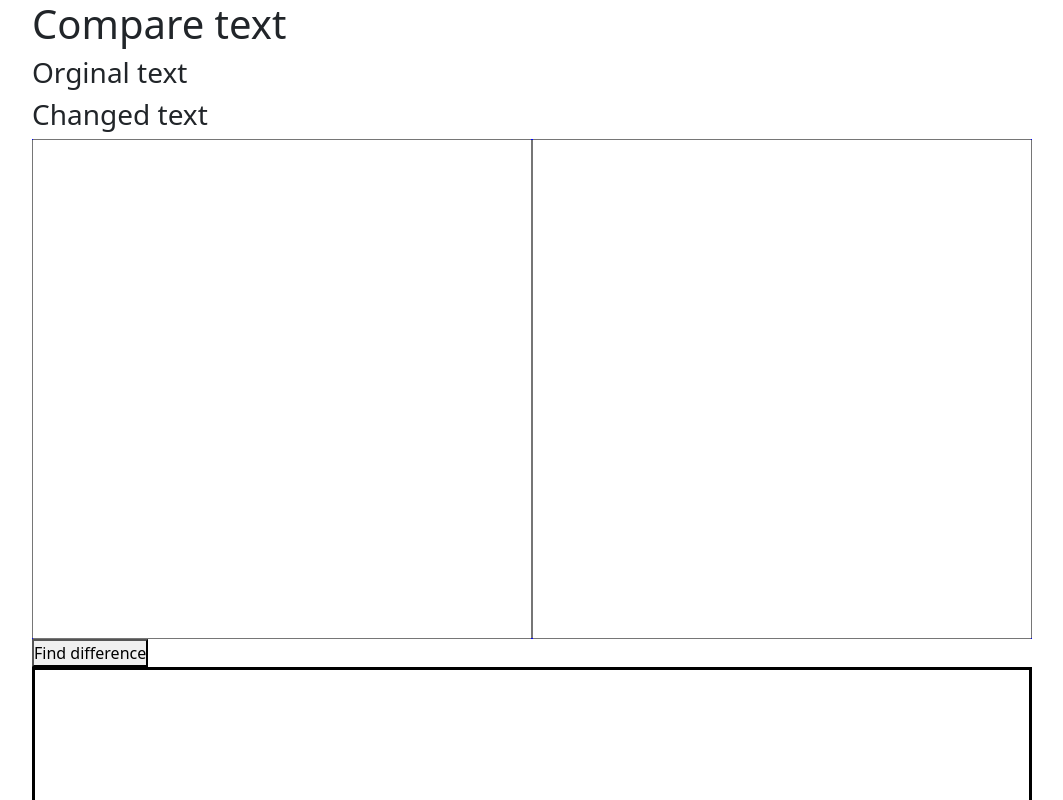
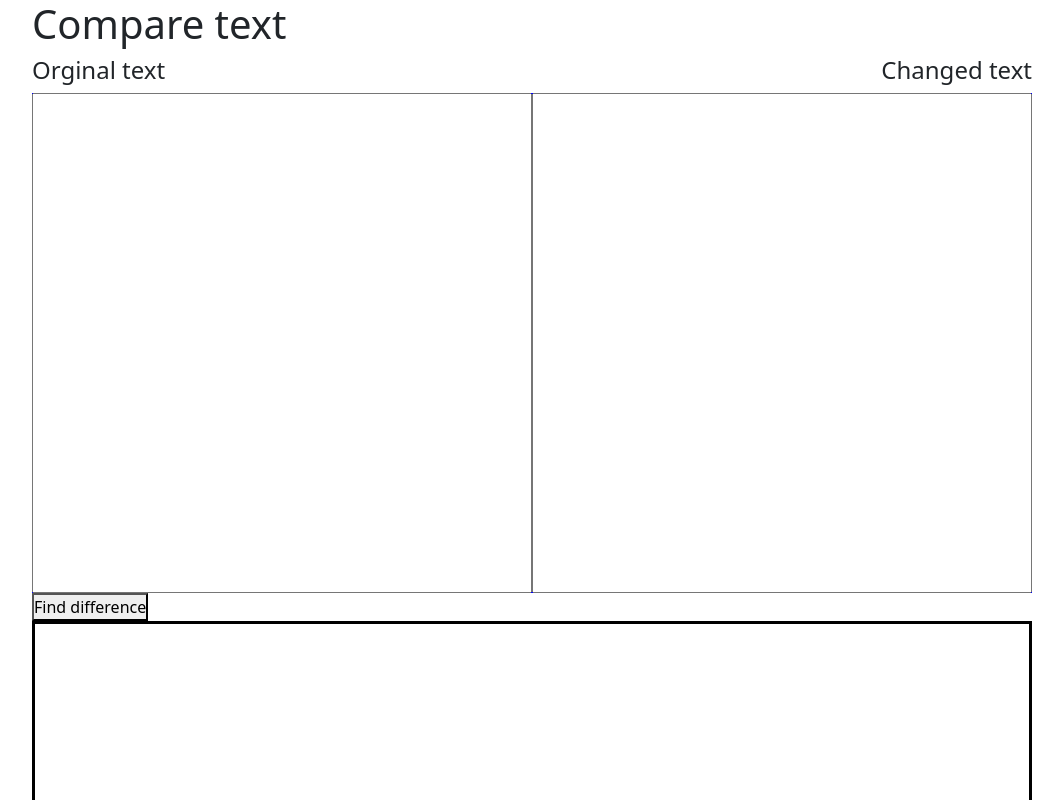
Before and after one commit to ARed99/text_image_pdf_compare, a SvelteKit app: page /compare-text in a window 1280 px wide. Shown: the top 800 px of the page, without its empty margins (108-1171 px from the left). Built offline with nearby package versions, Linux system fonts and the light colour scheme.

Commit message:
added style and h3 to h4

```diff
--- a/src/components/TextCompare.svelte
+++ b/src/components/TextCompare.svelte
@@ -37,8 +37,8 @@
 <div class="text-compare">
 	<h1>Compare text</h1>
 	<div class="title">
-		<h3>Orginal text</h3>
-		<h3>Changed text</h3>
+		<h4>Orginal text</h4>
+		<h4>Changed text</h4>
 
 	</div>
 	<div class="inputs">
@@ -66,4 +66,8 @@
 		resize: none;
 		width: 100%;
 	}
+	.title{
+		display: flex;
+		justify-content: space-between;
+	}
 </style>
```
